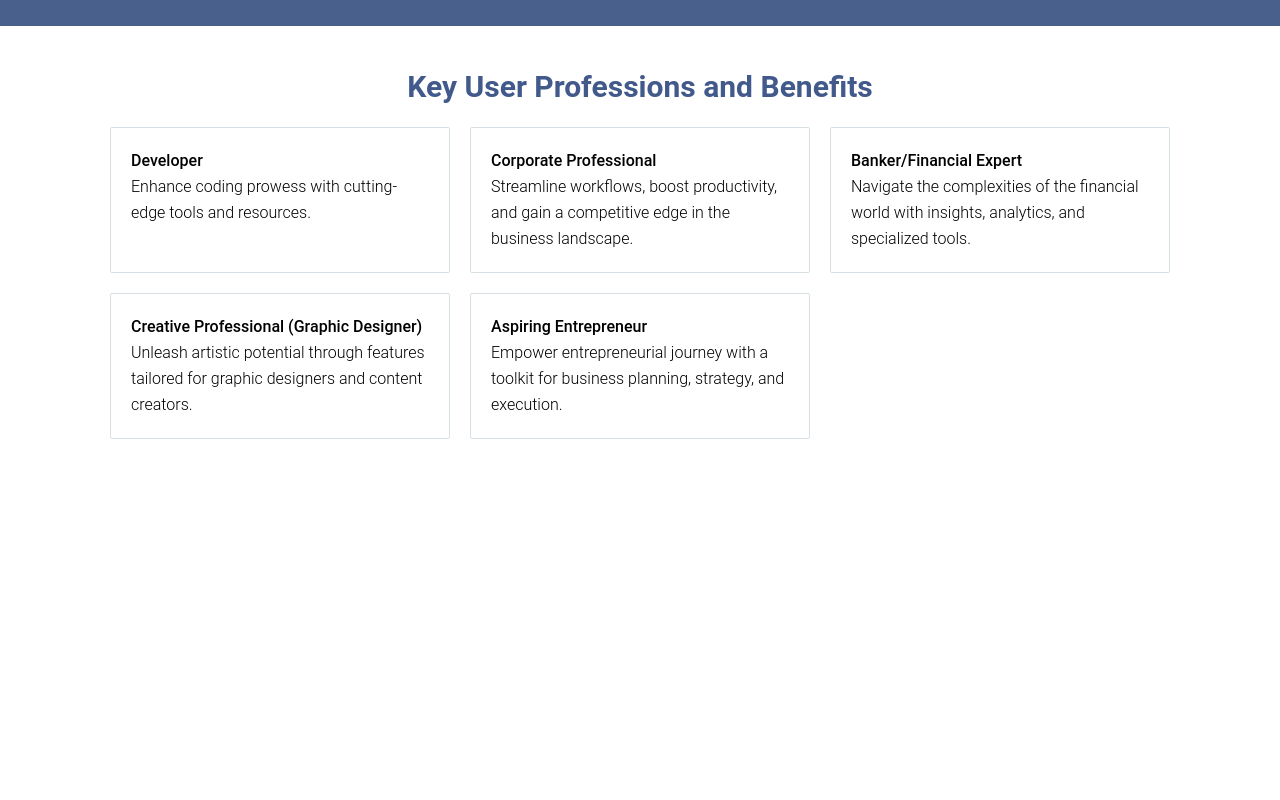
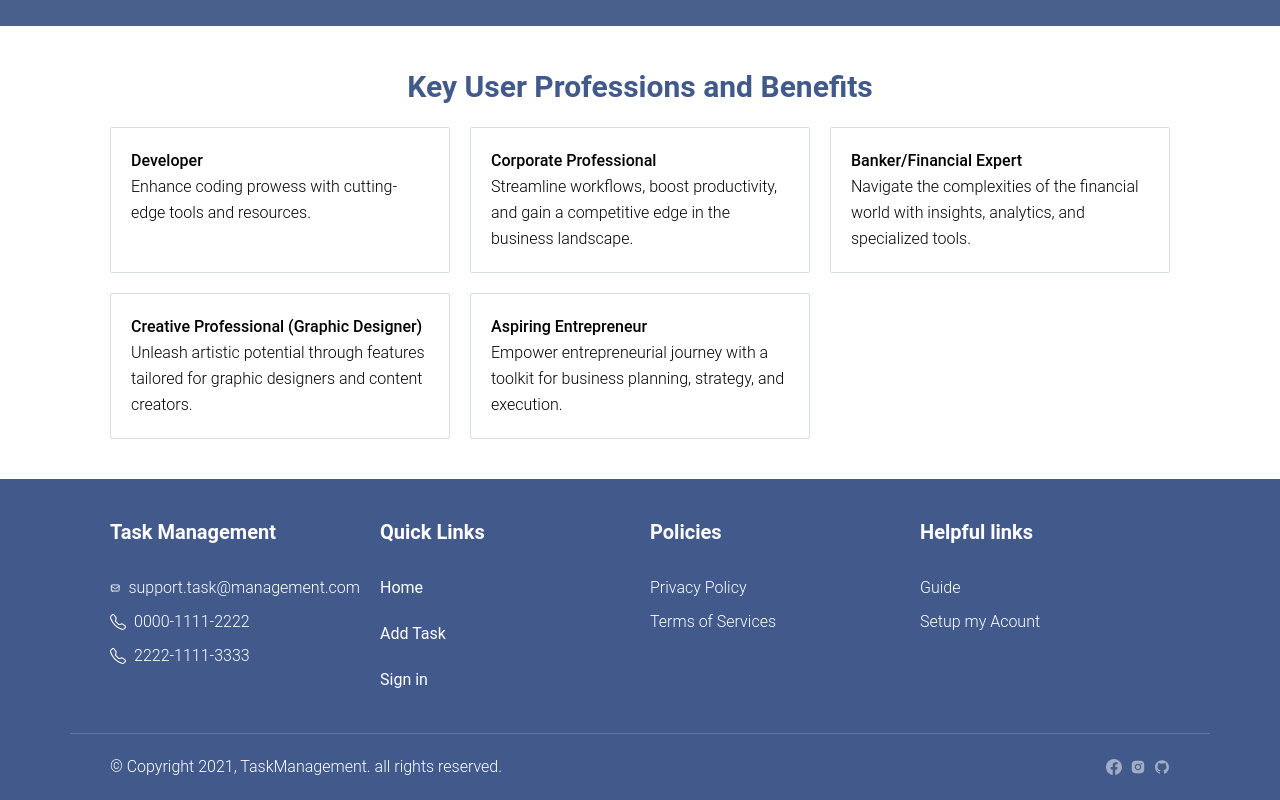
Before and after one commit to monishatBaishnab/todo-app, a React app: page / in a window 1280 px wide. Shown: the part 679-1479 px from the top of the page. Before the commit the page ends 1158 px from the top, so only its background shows below. Built offline with nearby package versions, Linux system fonts and the light colour scheme; no server answers; grey boxes are pictures that could not be loaded; the HTML template or start-up script is replaced by a standard one.

Commit message:
Added footer

```diff
--- a/src/components/Shared/Footer/Footer.jsx
+++ b/src/components/Shared/Footer/Footer.jsx
@@ -1,8 +1,62 @@
+import { Typography } from "@material-tailwind/react";
+import { BsFacebook, BsTelephone } from 'react-icons/bs';
+import { HiOutlineMail } from 'react-icons/hi';
+import { AiFillInstagram, AiOutlineGithub } from 'react-icons/ai';
+import { Link } from "react-router-dom";
 
 const Footer = () => {
     return (
         <div>
+            <div className="bg-primary text-white">
+                <div className="container border-b border-b-[rgba(255,_255,_255,_0.17)]">
+                    <div className="grid gap-5 grid-cols-1 md:grid-cols-2 lg:grid-cols-4">
+                        <div>
+                            <Typography variant="h5" className="mb-7">Task Management</Typography>
 
+                            <Typography className="space-y-2" as='ul'>
+                                <Typography className="flex items-center gap-2" as='li'><HiOutlineMail /> support.task@management.com</Typography>
+                                <Typography className="flex items-center gap-2" as='li'><BsTelephone />0000-1111-2222</Typography>
+                                <Typography className="flex items-center gap-2" as='li'><BsTelephone />2222-1111-3333</Typography>
+                            </Typography>
+                        </div>
+                        <div>
+                            <Typography variant="h5" className="mb-7">Quick Links</Typography>
+
+                            <Typography as='ul' className="flex items-start flex-col gap-5">
+                                <Typography className="font-normal" as='li'><Link to='/'>Home</Link></Typography>
+                                <Typography className="font-normal" as='li'><Link to='/add-task'>Add Task</Link></Typography>
+                                <Typography className="font-normal" as='li'><Link to='/signin'>Sign in</Link></Typography>
+                            </Typography>
+                        </div>
+                        <div>
+                            <Typography variant="h5" className="mb-7">Policies</Typography>
+
+                            <Typography className="space-y-2" as='ul'>
+                                <Typography className="flex items-center gap-2" as='li'><Link>Privacy Policy</Link></Typography>
+                                <Typography className="flex items-center gap-2" as='li'><Link>Terms of Services  </Link></Typography>
+                            </Typography>
+                        </div>
+                        <div>
+                            <Typography variant="h5" className="mb-7">Helpful links</Typography>
+
+                            <Typography className="space-y-2" as='ul'>
+                                <Typography className="flex items-center gap-2" as='li'><Link>Guide</Link></Typography>
+                                <Typography className="flex items-center gap-2" as='li'><Link>Setup my Acount</Link></Typography>
+                            </Typography>
+                        </div>
+                    </div>
+                </div>
+                <div className="container py-5">
+                    <div className="flex items-center justify-between">
+                        <Typography>&copy; Copyright 2021, TaskManagement. all rights reserved.</Typography>
+                        <div className="items-center gap-2 hidden sm:flex">
+                            <Link className="opacity-50"><BsFacebook /></Link>
+                            <Link className="opacity-50"><AiFillInstagram /></Link>
+                            <Link className="opacity-50"><AiOutlineGithub /></Link>
+                        </div>
+                    </div>
+                </div>
+            </div>
         </div>
     );
 };
--- a/src/pages/Home.jsx
+++ b/src/pages/Home.jsx
@@ -5,6 +5,7 @@ import { AuthContext } from "../AuthProvider/AuthProvider";
 import UserBenifits from "../components/Home/HomeBanner/UserBenifits";
 import { DndProvider } from 'react-dnd'
 import { HTML5Backend } from 'react-dnd-html5-backend'
+import Footer from "../components/Shared/Footer/Footer";
 
 const Home = () => {
     const { user } = useContext(AuthContext);
```
